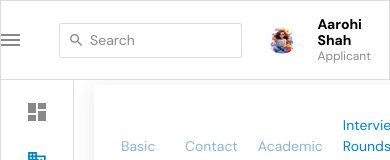
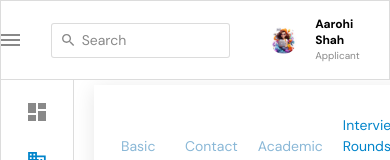
Before and after one commit to Ashok315/reactjs-task-ashok, a React (Vite) app: page / in a window 390 px wide. Shown: the top 160 px of the page. Built offline with nearby package versions, Linux system fonts and the light colour scheme.

Commit message:
optimized code

```diff
--- a/src/components/layout/Topbar.jsx
+++ b/src/components/layout/Topbar.jsx
@@ -9,7 +9,7 @@ import React from 'react'
   return (
     <div className='flex justify-end md:justify-between gap-[7px] items-center md:px-[20px]'>
 
-         <div className='flex items-center justify-start gap-10 md:gap-[30px] md:ml-[16.8%]'>
+         <div className='flex items-center justify-start gap-8 md:gap-[25px] md:ml-[16.8%]'>
                {/*Menu bar  */}
                <div onClick={toggleState} className='cursor-pointer'>
                   <img src="/menuBarIcon.svg" alt=""  width="22px"/>
@@ -23,7 +23,7 @@ import React from 'react'
          </div>
 
         {/* user-section */}
-        <div className='flex justify-between items-center gap-[21px]'>
+        <div className='flex justify-between items-center gap-[18px] px-[14px]'>
 
              <div className='cursor-pointer hidden md:block'>
                 <img src="/helpIcon.svg" width="18px" alt="" />
@@ -38,8 +38,8 @@ import React from 'react'
              </div>
 
              <div className='leading-4 cursor-pointer'>
-                  <p className='user-name text-wrap font-semibold text-[14px] capitalize'>Aarohi Shah</p>
-                  <p className='created-date text-gray text-[12px]'>Applicant</p>
+                  <p className='user-name text-wrap font-semibold text-[12px] md:text-[14px] capitalize'>Aarohi Shah</p>
+                  <p className='created-date text-gray text-[10px] md:text-[12px]'>Applicant</p>
             </div>
 
         </div>
```
